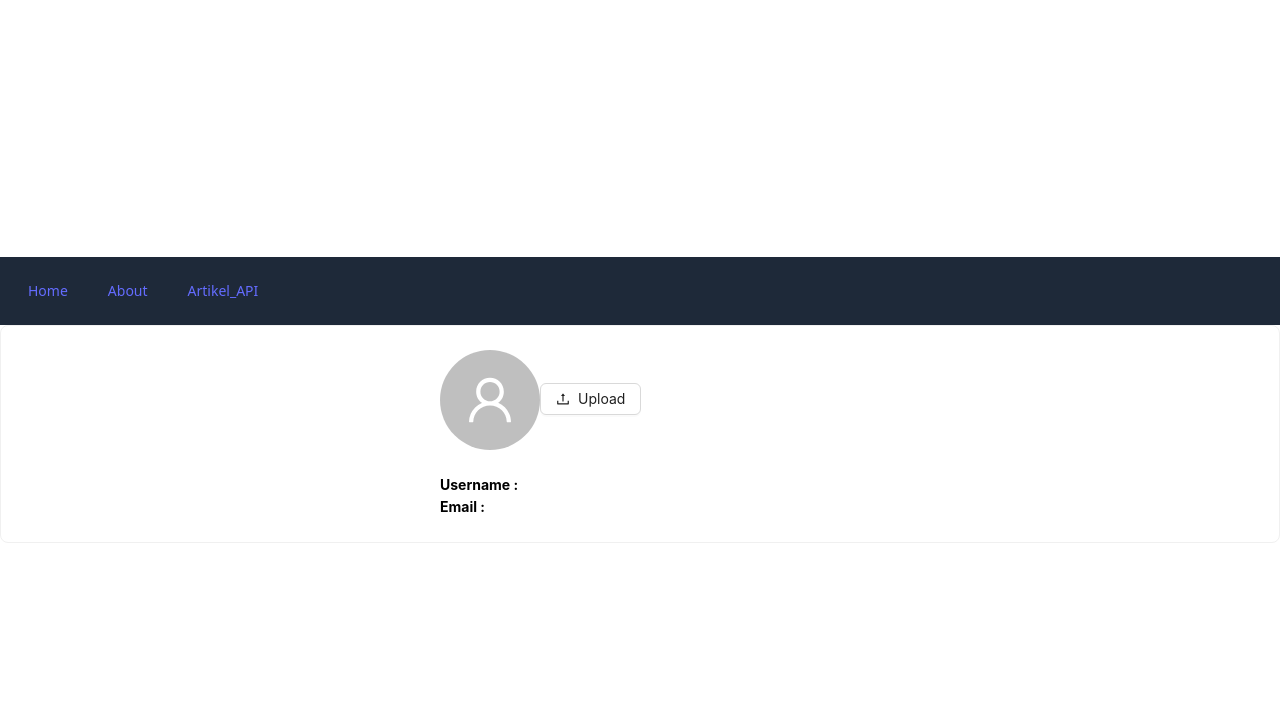
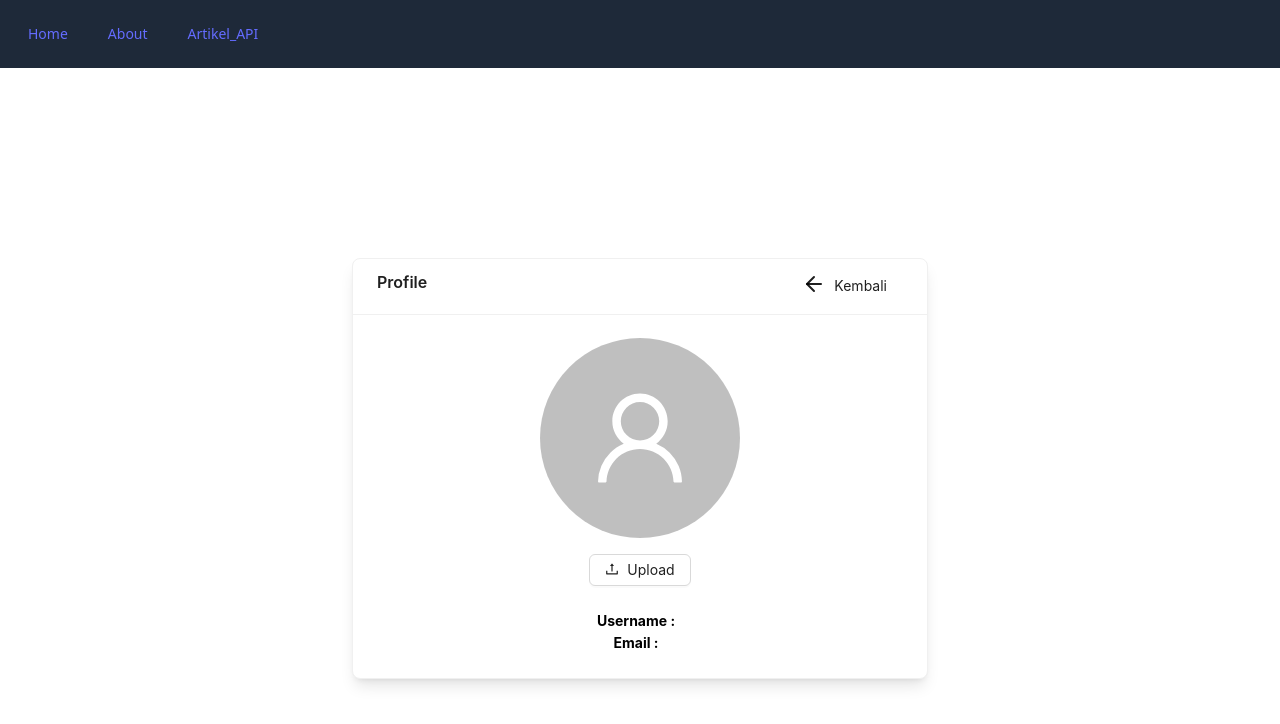
Before and after one commit to SenbiDev/react-task, a React (Vite) app: page /profile in a window 1280 px wide. Shown: the top 724 px of the page. Built offline with nearby package versions, Linux system fonts and the light colour scheme.

Commit message:
implementasi upload ke artikel_api

```diff
--- a/src/components/Navbar.jsx
+++ b/src/components/Navbar.jsx
@@ -1,4 +1,4 @@
-import React from 'react';
+import React, { useEffect, useState } from 'react';
 import { Avatar, Dropdown } from 'antd';
 import { UserOutlined, LogoutOutlined, MailOutlined, CrownOutlined, EditOutlined, IdcardOutlined } from '@ant-design/icons';
 import { Link, useNavigate } from 'react-router-dom';
@@ -8,6 +8,14 @@ import { Crown } from 'lucide-react';
 export default function Navbar() {
   const {user, logout} = useAuth();
   const navigate = useNavigate();
+  const [avatarUrl, setAvatarUrl] = useState(null);
+
+  useEffect(() => {
+    const storedProfile = JSON.parse(localStorage.getItem("profile"))||{};
+    if(storedProfile.avatar){
+      setAvatarUrl(storedProfile.avatar);
+    }
+  }, []);
 
   const getRoleIcon = (role) => {
     switch (role) {
@@ -78,7 +86,11 @@ export default function Navbar() {
         {user && (
           <Dropdown menu={{items}} placement='bottomRight' trigger={["click"]}>
             <div className="flex flex-column gap-2">
-              <Avatar style={{ backgroundColor: 'white', color: 'black' }} icon={<UserOutlined/>}
+              <Avatar
+                size={40}
+                src={avatarUrl||null}
+                icon={!avatarUrl&&<UserOutlined/>}
+                style={{ backgroundColor: 'white', color: 'black' }}
               />
               <p className="flex items-center text-white text-sm font-medium">{user.username}</p>
             </div>
--- a/src/pages/CreateArtikel.jsx
+++ b/src/pages/CreateArtikel.jsx
@@ -4,7 +4,7 @@ import { useArtikelStore } from "../store/useArtikelStore";
 import * as admin from "../hooks/admin";
 import { Card, Button, Form, Input, Space, Select, Checkbox, Radio, message } from "antd";
 import * as artikel from "../hooks/artikel";
-import { ArrowBigLeft, ArrowLeftCircle, ArrowLeftCircleIcon, ArrowLeftIcon } from "lucide-react";
+import { ArrowLeftIcon } from "lucide-react";
 
 
 export default function CreateArtikel () {
--- a/src/pages/Profile.jsx
+++ b/src/pages/Profile.jsx
@@ -1,7 +1,8 @@
 import React, {useEffect, useState} from "react";
 import { useAuth } from "../auth/authContext";
 import { Form, Input, Button, Upload, message, Avatar, Space, Card } from "antd";
-import { UserOutlined, UploadOutlined } from "@ant-design/icons";
+import { UserOutlined, UploadOutlined, EditOutlined } from "@ant-design/icons";
+import { ArrowLeftIcon } from "lucide-react";
 import Column from "antd/es/table/Column";
 
 export default function Profile () {
@@ -18,10 +19,24 @@ export default function Profile () {
         });
     }, []);
 
+    const getBase = (file, callback) => {
+        const reader = new FileReader();
+        reader.onload = () => callback(reader.result);
+        reader.readAsDataURL(file);
+    };
+
     const handleUpload = (info) => {
         if(info.file.status === "done" || info.file.status === "uploading"){
-            const url = URL.createObjectURL(info.file.originFileObj);
+            getBase(info.file.originFileObj, (url) => {
                 setAvatarUrl(url);
+
+                const storedProfile = JSON.parse(localStorage.getItem("profile"))||{};
+                localStorage.setItem(
+                    "profile",
+                    JSON.stringify({ ...storedProfile, avatar: url })
+                );
+            });
+            message.success("Avatar berhasil diubah");
         }
     };
 
@@ -32,33 +47,58 @@ export default function Profile () {
     };
 
     return(
-            <Card>
+        <div className="flex items-center justify-center min-h-screen">
+            <Card title={
+                    <div className="flex justify-between">
+                        <span>
+                            Profile
+                        </span>
+                        <Button
+                            type="text"
+                            icon={<ArrowLeftIcon/>}
+                            onClick={() => navigate("/artikel")}
+                            className="flex items-center text-gray-600"
+                        >
+                            Kembali
+                        </Button>
+                    </div>
+            } className="w-full max-w-xl shadow-lg">
                 <Form
                     form={form}
                     name="profile"
                     layout="vertical"
                     onFinish={onFinish}
-                    style={{maxWidth: 400, margin: "0 auto"}}
+                    style={{display: "flex", flexDirection: "column", alignItems: "center"}}
                 >
                     <Form.Item style={{flex: Column}}>
+                        <Space direction="vertical" align="center">
+                            {avatarUrl ? (
+                                <Avatar size={200} src={avatarUrl}/>
+                            ) : (
+                                <Avatar size={200} icon={<UserOutlined/>}/>
+                            )}
                             <Upload
                                 name="avatar"
                                 showUploadList={false}
                                 beforeUpload={() => false}
                                 onChange={handleUpload}
                             >
-                        {avatarUrl ? (
-                            <Avatar size={100} src={avatarUrl}/>
-                        ) : (
-                            <Avatar size={100} icon={<UserOutlined/>}/>
-                        )}
                                 <Button
                                     style={{marginTop: 8}}
                                     icon={<UploadOutlined/>}
                                     >
-                            Upload
+                                    {avatarUrl ? "Edit" : "Upload"}
                                 </Button>
                             </Upload>
+                            {avatarUrl && (
+                                <Button
+                                    icon={<EditOutlined/>}
+                                    onClick={() => docoument.querySelector('input[type="file"]').click()}
+                                >
+                                    Edit
+                                </Button>
+                            )}
+                        </Space>
                     </Form.Item>
                     <div className="flex gap-2">
                         <p className="text-black font-bold">
@@ -78,5 +118,6 @@ export default function Profile () {
                     </div>
                 </Form>
             </Card>
+        </div>
     )
 }
```
Lines whose indentation alone changed are shown as unchanged.
